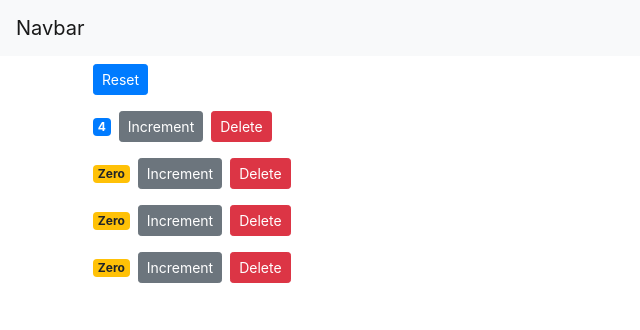
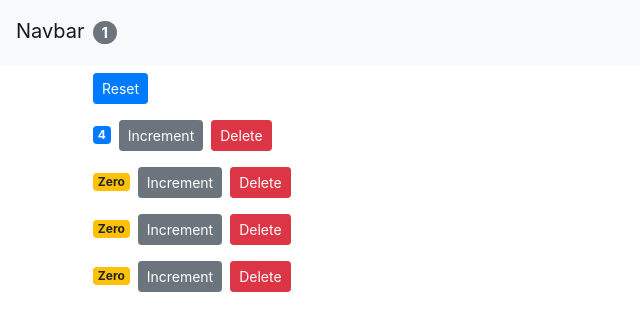
Before and after one commit to shreyamkela/ReactJS_Crash_Course_Mosh, a React (Create React App) app in the folder counter-app/: page / in a window 1280 px wide. Shown: the top 330 px of the page, without its empty margins (0-640 px from the left). Built offline with nearby package versions, Linux system fonts and the light colour scheme.

Commit message:
Adding the badge to show the counter on the navbar

```diff
--- a/counter-app/src/App.js
+++ b/counter-app/src/App.js
@@ -56,7 +56,10 @@
   render() {
     return (
       <React.Fragment>
-        <NavBar />
+        <NavBar
+          totalCounters={this.state.counters.filter(c => c.value > 0).length}
+        />
+        {/* Can pass the number of counters by simply - this.state.counters.length. But we need not count in the navbar those counter comp which have value zero. Therefore we filter and count only those that have value > 0*/}
         <main className="container">
           <Counters
             counters={this.state.counters} // Pass list of counters to the counters comp
--- a/counter-app/src/components/navbar.jsx
+++ b/counter-app/src/components/navbar.jsx
@@ -7,6 +7,10 @@
       <nav className="navbar navbar-light bg-light">
         <a className="navbar-brand" href="#">
           Navbar
+          <span className="badge badge-pill badge-secondary m-2">
+            {/* Add a badge that shows the counter on the navbar */}
+            {this.props.totalCounters}
+          </span>
         </a>
       </nav>
     );
--- a/counter-app/src/components/versions/counters_v0.jsx
+++ b/counter-app/src/components/versions/counters_v0.jsx
@@ -53,6 +53,7 @@
         <Counter />
         <Counter /> Instead of hardcoding 4 Counter components to pass them here, we can set 4 counters in the state and then pass that state object here. THis is done below*/}
         {this.state.counters.map(counter => (
+          // Map all the items in the counters list of the state object. Map each to a counter object with a key equal to counter id
           /* <Counter
             key={counter.id}
             value={counter.value}
--- a/counter-app/src/components/versions/counters_v1.jsx
+++ b/counter-app/src/components/versions/counters_v1.jsx
@@ -74,6 +74,7 @@
         <Counter />
         <Counter /> Instead of hardcoding 4 Counter components to pass them here, we can set 4 counters in the state and then pass that state object here. THis is done below*/}
         {this.state.counters.map(counter => (
+          // Map all the items in the counters list of the state object. Map each to a counter object with a key equal to counter id
           /* <Counter
             key={counter.id}
             value={counter.value}
@@ -93,7 +94,6 @@
             onIncrement={this.handleIncrement}
           />
         ))}
-        {/* Map all the items in the counters list of the state object. Map each to a counter object with a key equal to counter id */}
       </div>
     );
   }
```
Also changed, not shown: counter-app/src/components/counters_v2.jsx (+2 -16 lines).
